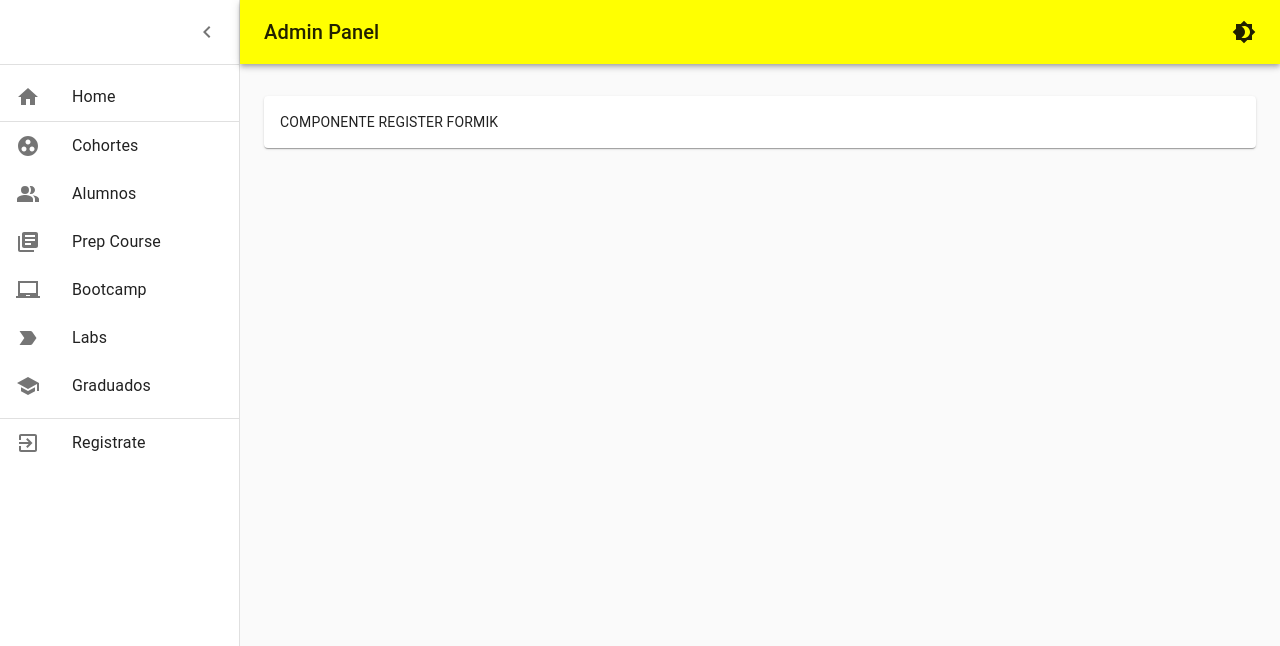
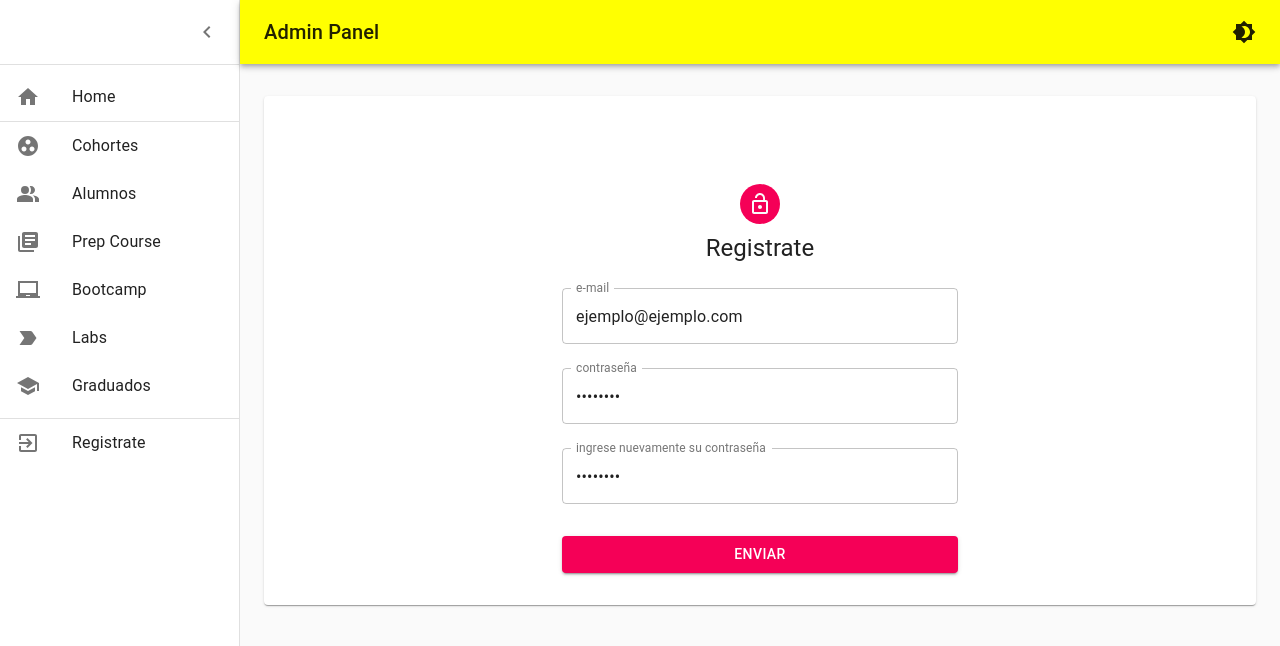
Before and after one commit to sirifacu/HenryLabs, a React (Create React App) app in the folder client/: page /dashboard/students/register in a window 1280 px wide. Shown: the top 646 px of the page. Built offline with nearby package versions, Linux system fonts and the light colour scheme.

Commit message:
Student Register Component
Register component for students using Formik and Yup

Co-Authored-By: Facundo <hi@fmarilao.tech>

```diff
--- a/client/package.json
+++ b/client/package.json
@@ -9,6 +9,7 @@
     "@testing-library/react": "^11.2.5",
     "@testing-library/user-event": "^12.7.1",
     "axios": "^0.21.1",
+    "formik": "^2.2.6",
     "react": "^17.0.1",
     "react-dom": "^17.0.1",
     "react-dropzone": "^11.3.1",
@@ -18,7 +19,9 @@
     "redux": "^4.0.5",
     "redux-devtools-extension": "^2.13.8",
     "redux-thunk": "^2.3.0",
-    "web-vitals": "^1.1.0"
+    "sweetalert2": "^10.15.5",
+    "web-vitals": "^1.1.0",
+    "yup": "^0.32.9"
   },
   "scripts": {
     "start": "react-scripts start",
--- a/client/src/components/dashboard/students/register/Register.jsx
+++ b/client/src/components/dashboard/students/register/Register.jsx
@@ -1,9 +1,137 @@
 import React from 'react'
+import Box from '@material-ui/core/Box';
+import { Avatar, Button, Container, CssBaseline, TextField, Typography } from '@material-ui/core';
+import { makeStyles } from '@material-ui/core/styles';
+import { useFormik } from "formik";
+import * as yup from "yup";
+import axios from "axios";
+import { useHistory } from "react-router-dom";
+import Swal from 'sweetalert2';
+import LockOpenIcon from '@material-ui/icons/LockOpen';
+
+
+const useStyles = makeStyles((theme) => ({
+    paper: {
+      marginTop: theme.spacing(8),
+      display: "flex",
+      flexDirection: "column",
+      alignItems: "center",
+    },
+    avatar: {
+      margin: theme.spacing(1),
+      backgroundColor: theme.palette.secondary.main,
+    },
+    form: {
+      width: "100%", // Fix IE 11 issue.
+      marginTop: theme.spacing(1),
+
+
+    },
+    submit: {
+      margin: theme.spacing(3, 0, 2),
+    },
+  }));
+
+
+const validationSchema = yup.object({
+    email: yup
+      .string('Ingresa tu e-mail')
+      .email('Ingresa un e-mail valido')
+      .required('El e-mail es requerido'),
+    password: yup
+      .string('Ingresa tu contraseña')
+      .min(8, 'La contraseña debe tener un minimo de 8 caracteres')
+      .required('La contraseña es requerida'),
+    passwordConfirm: yup
+    .string().oneOf( [yup.ref('password')], 'La contraseña debe coincidir',),
+  });
+
 
 export const Register = () => {
-    return (
-        <div>
-            COMPONENTE REGISTER FORMIK
+    const classes = useStyles();
+    let history = useHistory();
+    const formik = useFormik({
+        initialValues: {
+          email: 'ejemplo@ejemplo.com',
+          password: '12345678',
+          passwordConfirm: '12345678',
+        },
+        validationSchema: validationSchema,
+        onSubmit: (values) => {
+          alert(JSON.stringify(values, null, 2));
+          axios
+            .post(`/register`, {email : values.email, password : values.password})
+            .then((res) => {
+              Swal.fire('Felicitaciones', `
+              Te has registrado en HenryApp<br>
+              `);
+              history.push("/login");
+            })
+            .catch((error) => {
+              Swal.fire('Error', `
+              Algo Salio Mal<br>
+              `, error);
+            });
+        },
+
+      });
+
+      return (
+        <Container component="main" maxWidth="xs">
+        <div className={classes.paper}>
+        <Avatar className={classes.avatar}>
+          <LockOpenIcon />
+        </Avatar>
+        <Typography component="h1" variant="h5">
+          Registrate
+        </Typography>
+          <form className={classes.form} onSubmit={formik.handleSubmit}>
+            <TextField
+              fullWidth
+              color="secondary"
+              variant="outlined"
+              margin="normal"
+              id="email"
+              name="email"
+              label="e-mail"
+              value={formik.values.email}
+              onChange={formik.handleChange}
+              error={formik.touched.email && Boolean(formik.errors.email)}
+              helperText={formik.touched.email && formik.errors.email}
+            />
+            <TextField
+              fullWidth
+              color="secondary"
+              variant="outlined"
+              margin="normal"
+              id="password"
+              name="password"
+              label="contraseña"
+              type="password"
+              value={formik.values.password}
+              onChange={formik.handleChange}
+              error={formik.touched.password && Boolean(formik.errors.password)}
+              helperText={formik.touched.password && formik.errors.password}
+            />
+            <TextField
+              fullWidth
+              color="secondary"
+              variant="outlined"
+              margin="normal"
+              id="passwordConfirm"
+              name="passwordConfirm"
+              label="ingrese nuevamente su contraseña"
+              type="password"
+              value={formik.values.passwordConfirm}
+              onChange={formik.handleChange}
+              error={formik.touched.passwordConfirm && Boolean(formik.errors.passwordConfirm)}
+              helperText={formik.touched.passwordConfirm && formik.errors.passwordConfirm}
+            />
+            <Button className={classes.submit} color="secondary" variant="contained" fullWidth type="submit">
+              Enviar
+            </Button>
+          </form>
         </div>
-    )
+        </Container>
+      );
 }
```
